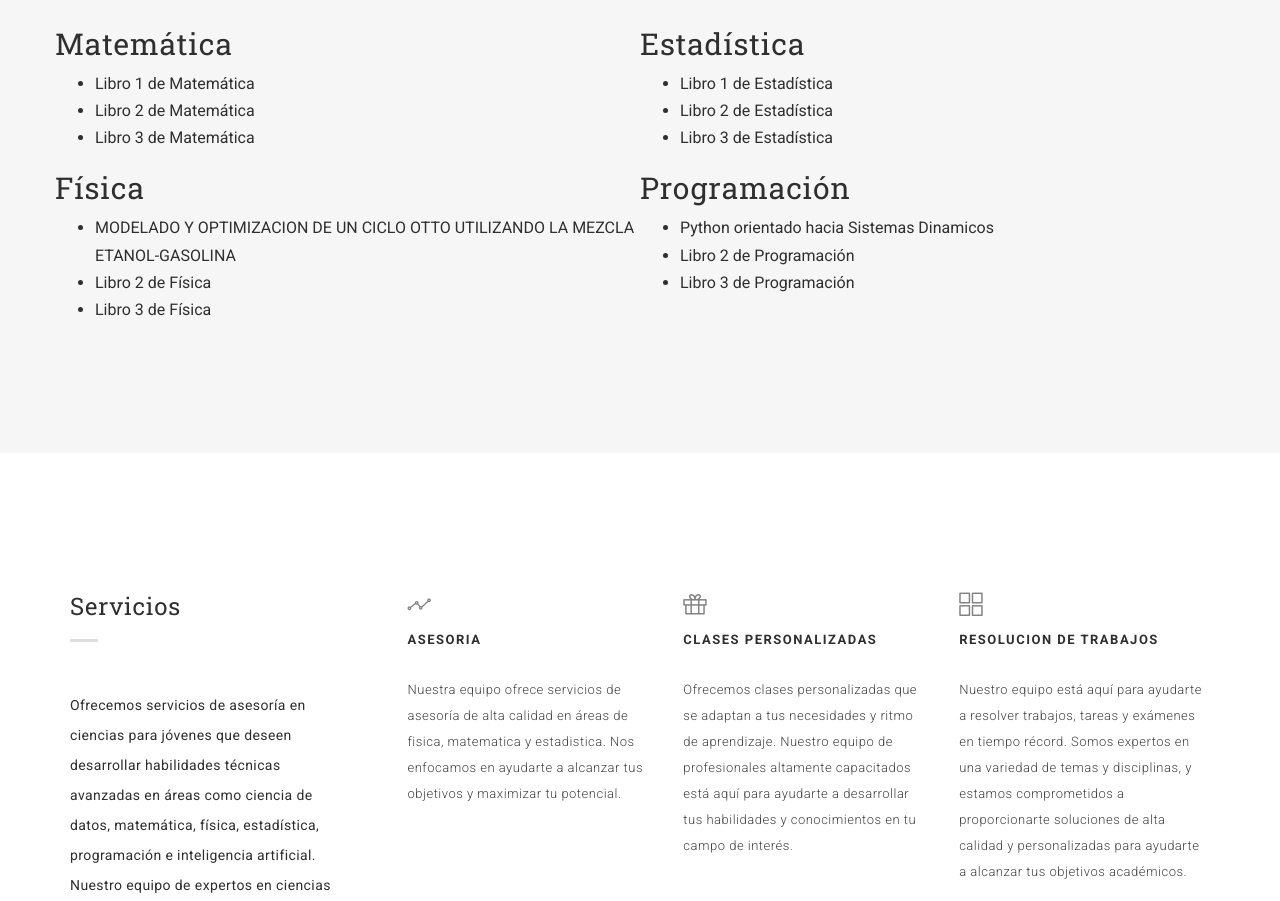
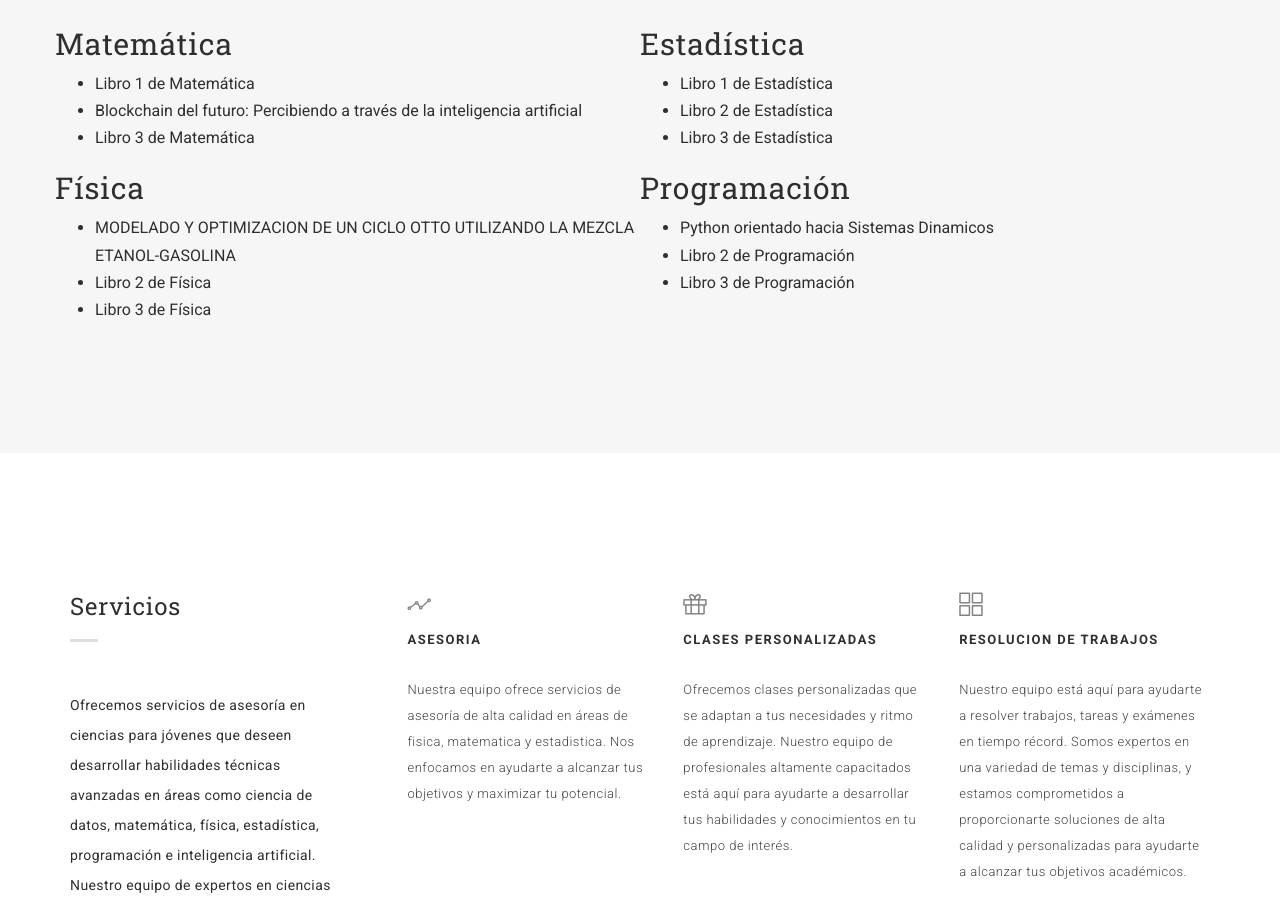
Before and after one commit to Moebius-business/page, a plain HTML site: page index.html in a window 1280 px wide. Shown: the part 4343-5244 px from the top of the page. Drawn offline with Linux system fonts and the light colour scheme.

Commit message:
Update index.html

```diff
--- a/index.html
+++ b/index.html
@@ -390,7 +390,8 @@
                 <h2>Matemática</h2>
                 <ul>
                   <li><a href="libros/matematica-libro1.pdf">Libro 1 de Matemática</a></li>
-                  <li><a href="libros/matematica-libro2.pdf">Libro 2 de Matemática</a></li>
+                  <li><a href="docs/phisic/Geom_dif[1].pdf">Blockchain del futuro: Percibiendo a través de la inteligencia
+artificial</a></li>
                   <li><a href="libros/matematica-libro3.pdf">Libro 3 de Matemática</a></li>
                 </ul>
 
```
